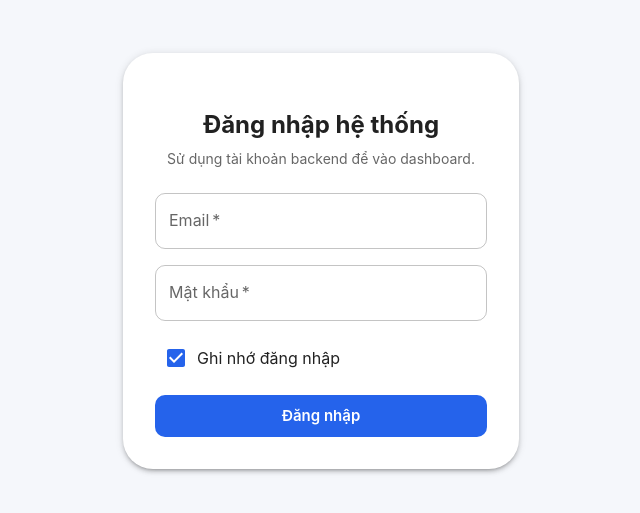
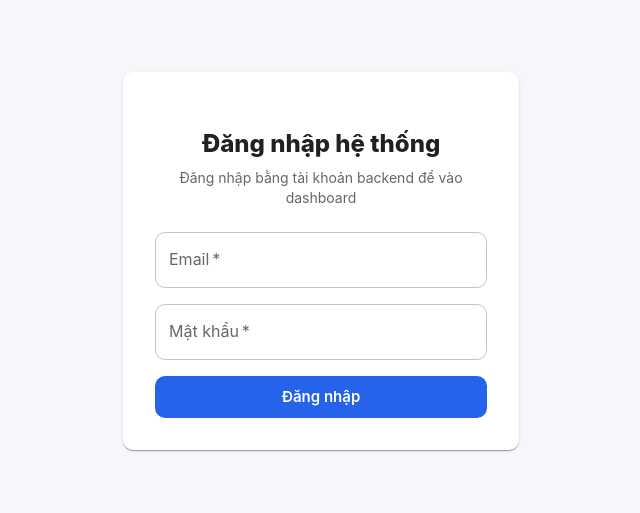
Before and after one commit to ntgitis/Dashboard_fe, a React (Vite) app: page /login in a window 1280 px wide. Shown: the part 139-652 px from the top of the page, without its empty margins (319-959 px from the left). Built offline with nearby package versions, Linux system fonts and the light colour scheme; some icons are missing.

Commit message:
fix protected route

```diff
--- /dev/null
+++ b/src/app/ProtectedRoute.jsx
@@ -0,0 +1,56 @@
+import { Navigate, Outlet, useLocation } from "react-router-dom";
+import { getAccessToken, getAuthUser } from "@/services/tokenStorage";
+
+function normalizeRole(role) {
+  return String(role || "")
+    .toUpperCase()
+    .replace(/^ROLE_/, "");
+}
+
+function getHomePathByRole(role) {
+  const normalizedRole = normalizeRole(role);
+
+  if (normalizedRole === "ADMIN") {
+    return "/admin";
+  }
+
+  if (normalizedRole === "USER") {
+    return "/user";
+  }
+
+  return "/login";
+}
+
+export function GuestRoute() {
+  const token = getAccessToken();
+  const user = getAuthUser();
+
+  if (token && user?.role) {
+    return <Navigate to={getHomePathByRole(user.role)} replace />;
+  }
+
+  return <Outlet />;
+}
+
+export default function ProtectedRoute({ allowedRoles = [] }) {
+  const location = useLocation();
+
+  const token = getAccessToken();
+  const user = getAuthUser();
+
+  const userRole = normalizeRole(user?.role);
+  const normalizedAllowedRoles = allowedRoles.map(normalizeRole);
+
+  if (!token || !user) {
+    return <Navigate to="/login" replace state={{ from: location }} />;
+  }
+
+  if (
+    normalizedAllowedRoles.length > 0 &&
+    !normalizedAllowedRoles.includes(userRole)
+  ) {
+    return <Navigate to={getHomePathByRole(userRole)} replace />;
+  }
+
+  return <Outlet />;
+}
--- a/src/app/routes.jsx
+++ b/src/app/routes.jsx
@@ -14,12 +14,18 @@ import UserWishlistPage from "@/features/user/wishlist/pages/UserWishlistPage";
 import UserAddressesPage from "@/features/user/addresses/pages/UserAddressesPage";
 import UserProfilePage from "@/features/user/profile/UserProfilePage";
 
+import ProtectedRoute, { GuestRoute } from "./ProtectedRoute";
+
 export default function AppRoutes() {
   return (
     <Routes>
       <Route path="/" element={<Navigate to="/login" replace />} />
+
+      <Route element={<GuestRoute />}>
         <Route path="/login" element={<LoginPage />} />
+      </Route>
 
+      <Route element={<ProtectedRoute allowedRoles={["ADMIN"]} />}>
         <Route path="/admin" element={<DashboardLayout role="admin" />}>
           <Route index element={<AdminOverviewPage />} />
           <Route path="analytics" element={<Navigate to="/admin" replace />} />
@@ -27,7 +33,9 @@ export default function AppRoutes() {
           <Route path="orders" element={<AdminOrdersPage />} />
           <Route path="customers" element={<AdminCustomersPage />} />
         </Route>
+      </Route>
 
+      <Route element={<ProtectedRoute allowedRoles={["USER"]} />}>
         <Route path="/user" element={<DashboardLayout role="user" />}>
           <Route index element={<UserOverviewPage />} />
           <Route path="orders" element={<UserOrdersPage />} />
@@ -35,6 +43,7 @@ export default function AppRoutes() {
           <Route path="addresses" element={<UserAddressesPage />} />
           <Route path="profile" element={<UserProfilePage />} />
         </Route>
+      </Route>
 
       <Route path="*" element={<Navigate to="/login" replace />} />
     </Routes>
--- a/src/features/admin/products/components/ProductFilter.jsx
+++ b/src/features/admin/products/components/ProductFilter.jsx
@@ -65,7 +65,7 @@ export default function ProductFilter({
           </FormControl>
         </Grid>
 
-        <Grid item xs={12} md={2}>
+        <Grid item xs={12} md={3}>
           <Button onClick={onReset} fullWidth variant="outlined">
             Đặt lại
           </Button>
--- a/src/features/auth/pages/LoginPage.jsx
+++ b/src/features/auth/pages/LoginPage.jsx
@@ -1,23 +1,41 @@
 import { useState } from "react";
+import { useNavigate } from "react-router-dom";
 import { useMutation } from "@tanstack/react-query";
-import { useNavigate } from "react-router-dom";
+import { useSnackbar } from "notistack";
 import {
-  Alert,
   Box,
   Button,
-  Checkbox,
   Container,
-  FormControlLabel,
   Paper,
   Stack,
   TextField,
   Typography,
 } from "@mui/material";
 import StorefrontOutlinedIcon from "@mui/icons-material/StorefrontOutlined";
-import { useSnackbar } from "notistack";
+
 import { login } from "@/services/authApi";
 
-function getLoginErrorMessage(error) {
+function normalizeRole(role) {
+  return String(role || "")
+    .toUpperCase()
+    .replace(/^ROLE_/, "");
+}
+
+function getHomePathByRole(role) {
+  const normalizedRole = normalizeRole(role);
+
+  if (normalizedRole === "ADMIN") {
+    return "/admin";
+  }
+
+  if (normalizedRole === "USER") {
+    return "/user";
+  }
+
+  return "/login";
+}
+
+function getApiErrorMessage(error) {
   return (
     error?.response?.data?.message ||
     error?.response?.data?.error ||
@@ -26,41 +44,47 @@ function getLoginErrorMessage(error) {
   );
 }
 
-function LoginPage() {
+export default function LoginPage() {
   const navigate = useNavigate();
   const { enqueueSnackbar } = useSnackbar();
 
   const [formValues, setFormValues] = useState({
     email: "",
     password: "",
-    remember: true,
   });
 
   const loginMutation = useMutation({
     mutationFn: login,
     onSuccess: (data) => {
-      enqueueSnackbar("Đăng nhập thành công", { variant: "success" });
+      const role = data?.user?.role;
+      const redirectPath = getHomePathByRole(role);
 
-      const role = data.user?.role;
-
-      if (role === "ADMIN") {
-        navigate("/admin", { replace: true });
+      if (redirectPath === "/login") {
+        enqueueSnackbar("Tài khoản không có role hợp lệ", {
+          variant: "error",
+        });
         return;
       }
 
-      navigate("/user", { replace: true });
+      enqueueSnackbar("Đăng nhập thành công", {
+        variant: "success",
+      });
+
+      navigate(redirectPath, { replace: true });
     },
     onError: (error) => {
-      enqueueSnackbar(getLoginErrorMessage(error), { variant: "error" });
+      enqueueSnackbar(getApiErrorMessage(error), {
+        variant: "error",
+      });
     },
   });
 
   const handleChange = (event) => {
-    const { name, value, checked, type } = event.target;
+    const { name, value } = event.target;
 
-    setFormValues((current) => ({
-      ...current,
-      [name]: type === "checkbox" ? checked : value,
+    setFormValues((currentValues) => ({
+      ...currentValues,
+      [name]: value,
     }));
   };
 
@@ -68,44 +92,34 @@ function LoginPage() {
     event.preventDefault();
 
     loginMutation.mutate({
-      email: formValues.email.trim(),
+      email: formValues.email,
       password: formValues.password,
     });
   };
 
   return (
-    <Container maxWidth="xs">
     <Box
       sx={{
         minHeight: "100vh",
+        bgcolor: "background.default",
         display: "flex",
         alignItems: "center",
       }}
     >
-        <Paper
-          elevation={3}
-          sx={{
-            width: "100%",
-            p: 4,
-            borderRadius: 3,
-          }}
-        >
+      <Container maxWidth="xs">
+        <Paper sx={{ p: 4 }}>
           <Stack spacing={3}>
             <Stack spacing={1} alignItems="center">
               <StorefrontOutlinedIcon color="primary" sx={{ fontSize: 48 }} />
-              <Typography variant="h5" fontWeight={700}>
+
+              <Typography variant="h5" fontWeight={800}>
                 Đăng nhập hệ thống
               </Typography>
+
               <Typography variant="body2" color="text.secondary" align="center">
-                Sử dụng tài khoản backend để vào dashboard.
+                Đăng nhập bằng tài khoản backend để vào dashboard
               </Typography>
             </Stack>
-
-            {loginMutation.isError && (
-              <Alert severity="error">
-                {getLoginErrorMessage(loginMutation.error)}
-              </Alert>
-            )}
 
             <Box component="form" onSubmit={handleSubmit}>
               <Stack spacing={2}>
@@ -115,8 +129,8 @@ function LoginPage() {
                   type="email"
                   value={formValues.email}
                   onChange={handleChange}
+                  fullWidth
                   required
-                  fullWidth
                   autoComplete="email"
                 />
 
@@ -126,20 +140,9 @@ function LoginPage() {
                   type="password"
                   value={formValues.password}
                   onChange={handleChange}
+                  fullWidth
                   required
-                  fullWidth
                   autoComplete="current-password"
-                />
-
-                <FormControlLabel
-                  control={
-                    <Checkbox
-                      name="remember"
-                      checked={formValues.remember}
-                      onChange={handleChange}
-                    />
-                  }
-                  label="Ghi nhớ đăng nhập"
                 />
 
                 <Button
@@ -155,9 +158,7 @@ function LoginPage() {
             </Box>
           </Stack>
         </Paper>
+      </Container>
     </Box>
-    </Container>
   );
 }
-
-export default LoginPage;
```
Lines whose indentation alone changed are shown as unchanged.
